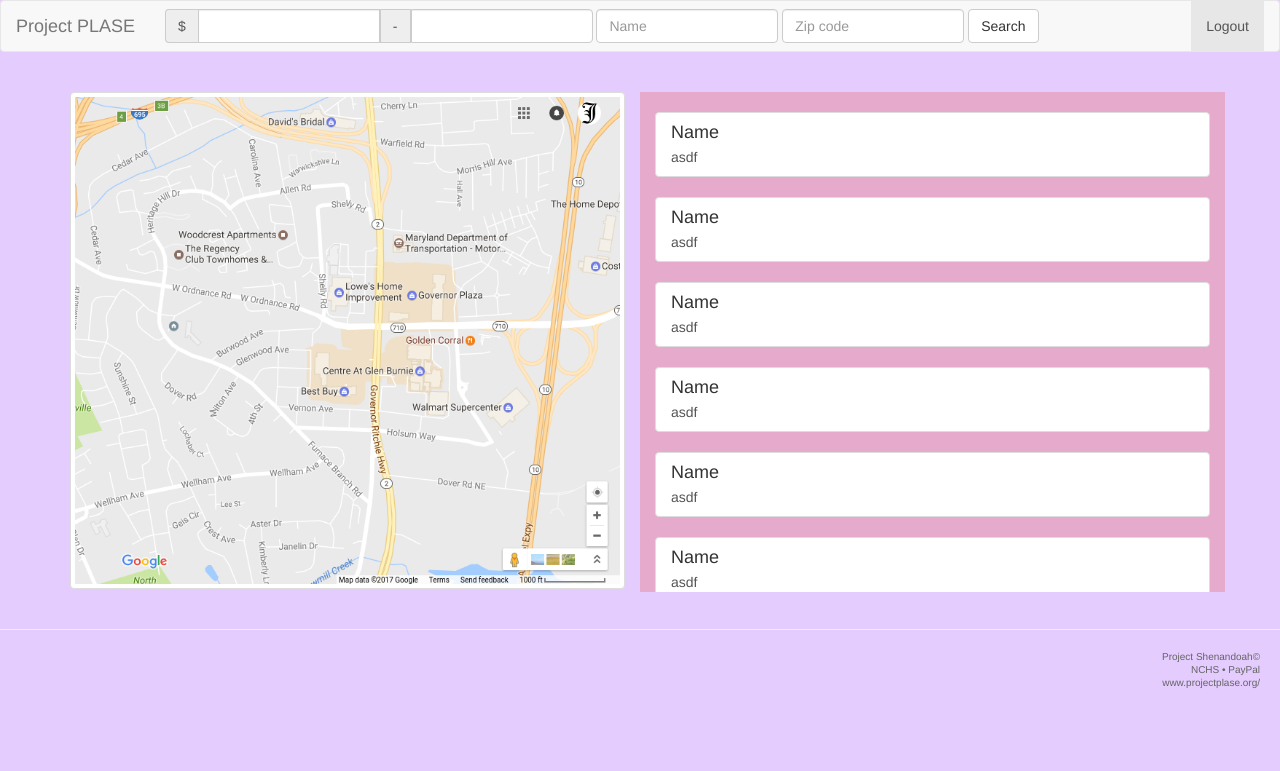
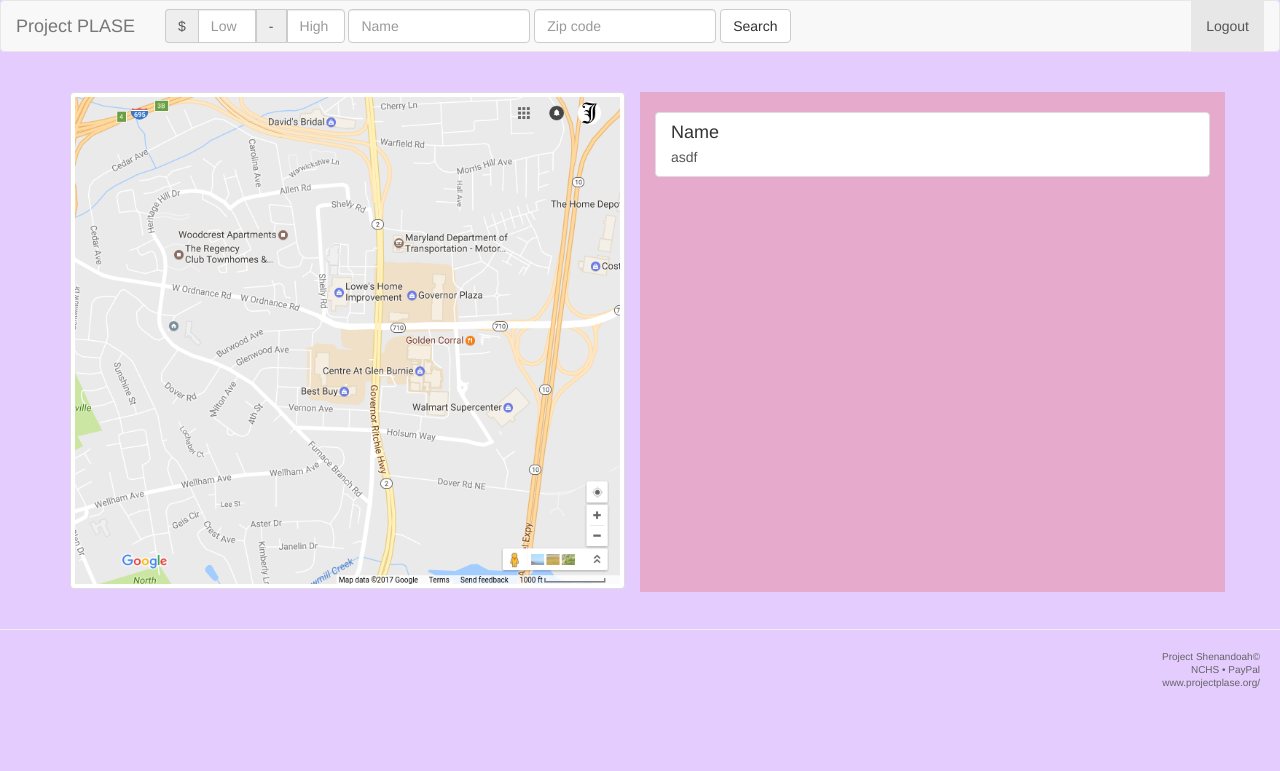
Before and after one commit to Xerxous/shenandoah, a Django app: page / in a window 1280 px wide. Shown: the top 771 px of the page. Run offline with Django 3.2, Linux system fonts and the light colour scheme; the visitor is signed in with stand-in values (Sample User, id 1); parts of the project's set-up code (start-up, migrations or seed data) failed here and were passed over; some libraries are stand-ins or nearby versions.

Commit message:
form update

```diff
--- a/templates/index.html
+++ b/templates/index.html
@@ -37,48 +37,6 @@
             <p class="list-group-item-text">asdf</p>
           </a>
         </div>
-        <div class="row result">
-          <a href="#" class="list-group-item spaced">
-            <h4 class="list-group-item-heading">Name</h4>
-            <p class="list-group-item-text">asdf</p>
-          </a>
-        </div>
-        <div class="row result">
-          <a href="#" class="list-group-item spaced">
-            <h4 class="list-group-item-heading">Name</h4>
-            <p class="list-group-item-text">asdf</p>
-          </a>
-        </div>
-        <div class="row result">
-          <a href="#" class="list-group-item spaced">
-            <h4 class="list-group-item-heading">Name</h4>
-            <p class="list-group-item-text">asdf</p>
-          </a>
-        </div>
-        <div class="row result">
-          <a href="#" class="list-group-item spaced">
-            <h4 class="list-group-item-heading">Name</h4>
-            <p class="list-group-item-text">asdf</p>
-          </a>
-        </div>
-        <div class="row result">
-          <a href="#" class="list-group-item spaced">
-            <h4 class="list-group-item-heading">Name</h4>
-            <p class="list-group-item-text">asdf</p>
-          </a>
-        </div>
-        <div class="row result">
-          <a href="#" class="list-group-item spaced">
-            <h4 class="list-group-item-heading">Name</h4>
-            <p class="list-group-item-text">asdf</p>
-          </a>
-        </div>
-        <div class="row result">
-          <a href="#" class="list-group-item spaced">
-            <h4 class="list-group-item-heading">Name</h4>
-            <p class="list-group-item-text">asdf</p>
-          </a>
-        </div>
       </ul>
     </div>
   </div>
--- a/templates/navbar.html
+++ b/templates/navbar.html
@@ -18,9 +18,9 @@
         <div class="form-group">
           <div class="input-group">
             <div class="input-group-addon">$</div>
-            <input type="text" class="form-control" id="exampleInput Amount">
+            <input type="text" class="form-control" size="4" placeholder="Low">
             <div class="input-group-addon">-</div>
-            <input type="text" class="form-control" id="exampleInput Amount">
+            <input type="text" class="form-control" size="4" placeholder="High">
           </div>
           <input type="text" class="form-control" placeholder="Name">
           <input type="text" class="form-control" placeholder="Zip code">
```
